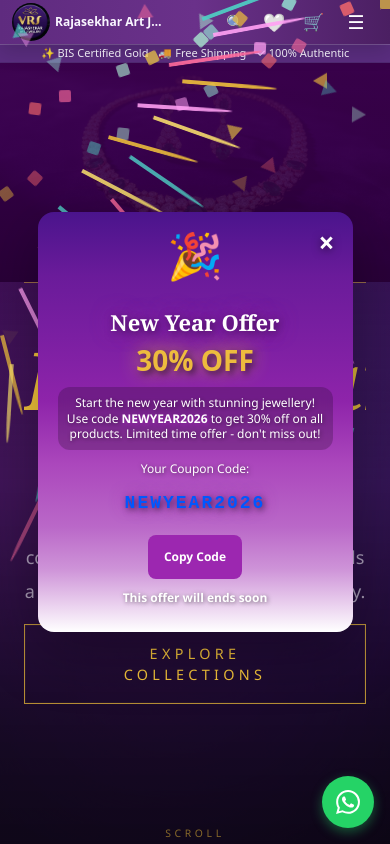
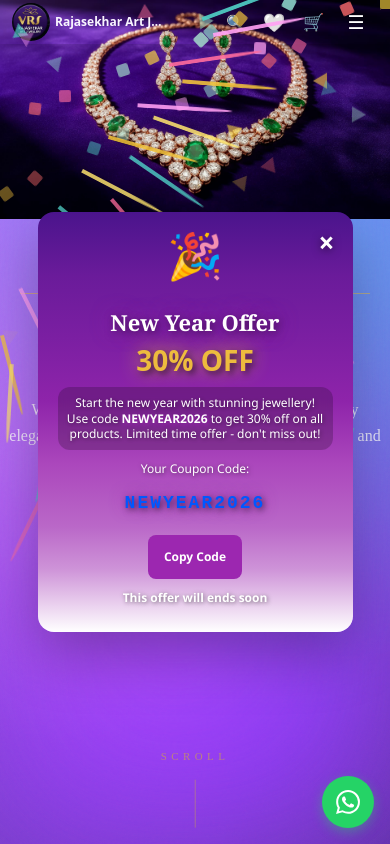
Before and after one commit to Vyomanexgen/Rajesekar-Art-Jewellery, a React (Vite) app: page / in a window 390 px wide. Shown: the top 844 px of the page. Built offline with nearby package versions, Linux system fonts and the light colour scheme.

Commit message:
there is new updation

```diff
--- a/src/components/HeroSection.jsx
+++ b/src/components/HeroSection.jsx
@@ -5,87 +5,112 @@
 const HeroSection = () => {
   return (
     <section className="relative h-screen w-full overflow-hidden">
+
       {/* Background Image */}
       <div className="absolute inset-0">
         <img
           src={heroImage}
-                    alt="Rajasekar Art Jewellery - Exquisite diamond and emerald necklace"
+          alt="Rajasekar Art Jewellery"
           className="h-full w-full object-cover"
         />
-                {/* Rich purple velvet-style gradient overlay */}
-                <div className="absolute inset-0 bg-gradient-to-b from-[#3b014d]/95 via-[#22002f]/80 to-black/90" />
       </div>
 
-            {/* Content */}
-            <div className="relative z-10 flex h-full flex-col items-center justify-center px-4 -mt-10 md:-mt-16">
+      {/* Hero Content */}
+      <div className="relative z-10 flex h-full flex-col items-center justify-center px-6 text-center">
+
         <motion.div
-                    className="text-center"
           initial={{ opacity: 0 }}
           animate={{ opacity: 1 }}
-                    transition={{ duration: 1, delay: 0.3 }}
+          transition={{ duration: 1 }}
         >
+
+          {/* Since 1985 */}
           <motion.div
-                        className="mb-4 flex items-center justify-center gap-4"
+            className="flex items-center justify-center gap-6 mb-6"
             initial={{ scaleX: 0 }}
             animate={{ scaleX: 1 }}
-                        transition={{ duration: 1, delay: 0.5 }}
+            transition={{ duration: 1, delay: 0.4 }}
           >
-                        <span className="h-[1px] w-16 bg-primary/50" />
-                        <span className="font-body text-base md:text-lg tracking-[0.55em] uppercase text-primary/70">
+            <span className="w-20 h-[1px] bg-[#f2c23a]/50"></span>
+
+            <span className="text-sm tracking-[0.5em] uppercase text-[#f2c23a]/90" style={{ fontFamily: "'Cormorant Garamond', serif" }}>
               Since 2025
             </span>
-                        <span className="h-[1px] w-16 bg-primary/50" />
+
+            <span className="w-20 h-[1px] bg-[#f2c23a]/50"></span>
           </motion.div>
 
+
+          {/* Title */}
           <motion.h1
-                        className="font-display hero-title-main font-bold italic text-gradient-gold mb-4"
+            className="font-display italic font-bold mb-3 text-[#f2c23a]
+            text-[80px] md:text-[80px] lg:text-[80px]"
             initial={{ opacity: 0, y: 40 }}
             animate={{ opacity: 1, y: 0 }}
-                        transition={{ duration: 0.8, delay: 0.6 }}
+            transition={{ duration: 0.8, delay: 0.5 }}
+            style={{ fontFamily: "'Playfair Display', serif" }}
           >
             Rajasekar
           </motion.h1>
 
+
+          {/* Subtitle */}
           <motion.p
-                        className="font-body text-2xl md:text-3xl tracking-[0.35em] text-foreground/80 mb-10 leading-relaxed"
-                        initial={{ opacity: 0, y: 20 }}
-                        animate={{ opacity: 1, y: 0 }}
-                        transition={{ duration: 0.8, delay: 0.9 }}
+            className="text-xl md:text-2xl tracking-[0.35em] text-[#FFC42C]/80 mb-8"
+            initial={{ opacity: 0 }}
+            animate={{ opacity: 1 }}
+            transition={{ duration: 0.8, delay: 0.8 }}
+            style={{ fontFamily: "'Cormorant Garamond', serif" }}
           >
             Art Jewellery
           </motion.p>
 
+
+          {/* Description */}
           <motion.p
-                        className="font-body text-lg md:text-xl text-foreground/60 max-w-xl mx-auto mb-10 leading-[1.9]"
+            className="max-w-xl mx-auto text-base md:text-[17px] text-white/80 leading-relaxed mb-12"
             initial={{ opacity: 0 }}
             animate={{ opacity: 1 }}
-                        transition={{ duration: 0.8, delay: 1.2 }}
+            transition={{ duration: 0.8, delay: 1 }}
+            style={{ fontFamily: "'Cormorant Garamond', serif" }}
           >
             Where timeless craftsmanship meets contemporary elegance.
             Each piece tells a story of heritage, passion, and artistry.
           </motion.p>
 
+
+          {/* Button */}
           <motion.a
             href="#collections"
-                        className="btn-explore-gold font-body"
+            className="inline-block border border-[#d4af37]/60 px-12 py-4
+            text-[13px] uppercase tracking-[0.35em]
+            text-[#d4af37] hover:bg-[#d4af37] hover:text-[#1f1230]
+            transition-all duration-500 bg-transparent"
             initial={{ opacity: 0, y: 20 }}
             animate={{ opacity: 1, y: 0 }}
-                        transition={{ duration: 0.8, delay: 1.4 }}
+            transition={{ duration: 0.8, delay: 1.2 }}
+            style={{ fontFamily: "'Cormorant Garamond', serif" }}
           >
             Explore Collections
           </motion.a>
+
         </motion.div>
       </div>
 
-            {/* Scroll indicator */}
+
+      {/* Scroll Indicator */}
       <motion.div
-                className="absolute bottom-8 left-1/2 -translate-x-1/2 flex flex-col items-center gap-2"
+        className="absolute bottom-6 left-1/2 -translate-x-1/2 flex flex-col items-center gap-3"
         animate={{ y: [0, 8, 0] }}
         transition={{ repeat: Infinity, duration: 2 }}
       >
-                <span className="font-body scroll-label-gold">Scroll</span>
-                <span className="scroll-line-gold" />
+        <span className="text-[11px] uppercase tracking-[0.4em] text-[#d4af37]/60" style={{ fontFamily: "'Cormorant Garamond', serif" }}>
+          Scroll
+        </span>
+
+        <span className="h-12 w-[1px] bg-[#d4af37]/40"></span>
       </motion.div>
+
     </section>
   );
 };
--- a/src/components/navigation.jsx
+++ b/src/components/navigation.jsx
@@ -500,15 +500,6 @@
         </div>
       </header>
 
-      {/* Feature Bar - BIS Certification through 100% Authentic */}
-      <div className="feature-bar">
-        <div className="content-width feature-list">
-          <span>✨ BIS Certified Gold</span>
-          <span>🚚 Free Shipping</span>
-          <span>✓ 100% Authentic</span>
-        </div>
-      </div>
-
       {/* Mobile Menu - Always render at root level to ensure it works from any page */}
       {menuOpen ? (
         <div
```
Also changed, not shown: src/index.css, 16 other files (tests, documents, lock files or other folders). Lines whose indentation alone changed are shown as unchanged.
